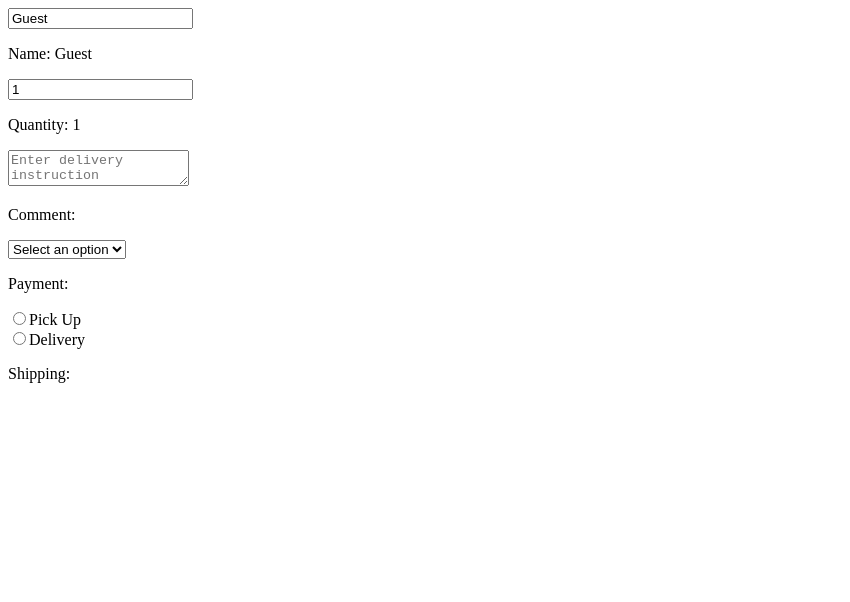
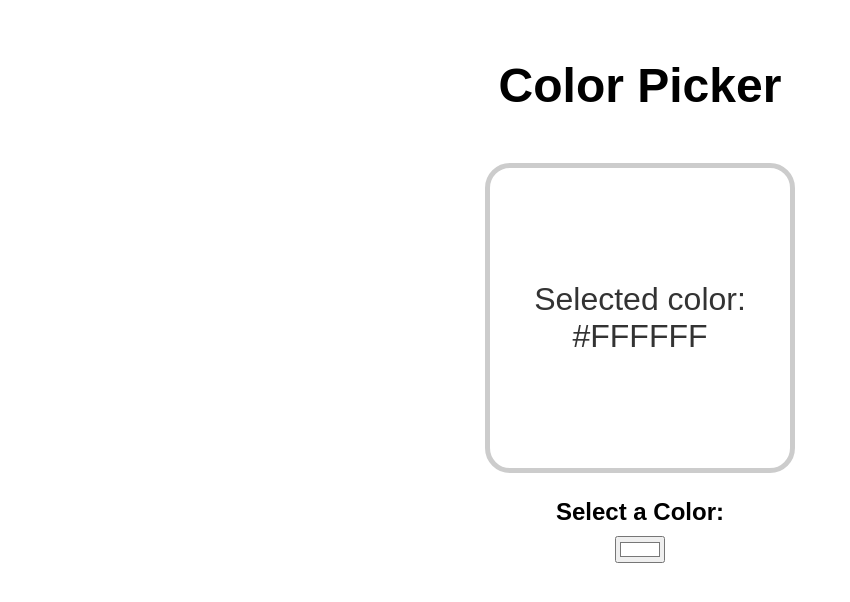
Before and after one commit to Cameloasa/react-counter-app, a React (Vite) app: page / in a window 1280 px wide. Shown: the top 602 px of the page, without its empty margins (0-850 px from the left). Built offline with nearby package versions, Linux system fonts and the light colour scheme.

Commit message:
ColorPicker

```diff
--- a/src/App.jsx
+++ b/src/App.jsx
@@ -2,13 +2,14 @@
 import React from 'react'
 import Counter from './Counter'
 import ComponentOnChange from './ComponentOnChange'
+import ColorPicker from './ColorPicker'
 
 
 
 function App  () {
   return (
     <>
-    <ComponentOnChange/>
+    <ColorPicker/>
     </>
   )
 }
--- /dev/null
+++ b/src/ColorPicker.css
@@ -0,0 +1,46 @@
+body{
+    font-family: Arial, Helvetica, sans-serif;
+}
+
+.color-picker-container{
+    display: flex;
+    flex-direction: column;
+    align-items: center;
+}
+
+h1{
+    margin: 50px;
+    font-size: 3rem;
+}
+
+.color-display{
+    width: 300px;
+    height: 300px;
+    display: flex;
+    justify-content: center;
+    align-items: center;
+    border: 5px solid hsl(0, 0%, 80%);
+    border-radius: 25px;
+    margin-bottom: 25px;
+    transition: 0.25s ease;
+}
+
+.color-display p{
+    color: hsl(0, 0%, 20%) ;
+    font-size: 2rem;
+    text-align: center;
+}
+
+label {
+    font-size: 1.5rem;
+    font-weight: bold;
+    margin-bottom: 10px;
+}
+
+input [type="color"]{
+    width: 75px;
+    height: 50px;
+    padding: 5px;
+    border-radius: 10px;
+    border: 3px solid hsl(0, 0%, 80%);
+}
--- /dev/null
+++ b/src/ColorPicker.jsx
@@ -0,0 +1,29 @@
+import React, {useState} from 'react'
+import "./ColorPicker.css"
+
+function ColorPicker() {
+
+    const [color, setColor] = useState("#FFFFFF");
+
+    function handleColorChange(event){
+        setColor(event.target.value);
+    }
+
+
+  return (
+    <div className='color-picker-container'>
+        <h1>Color Picker</h1>
+        <div className='color-display'
+            style={{backgroundColor: color}}>
+                <p>Selected color: {color}</p>
+        </div>
+        <label >Select a Color:</label>
+        <input
+                type="color"
+                value={color}
+                onChange={handleColorChange} />
+    </div>
+  )
+}
+
+export default ColorPicker
```
